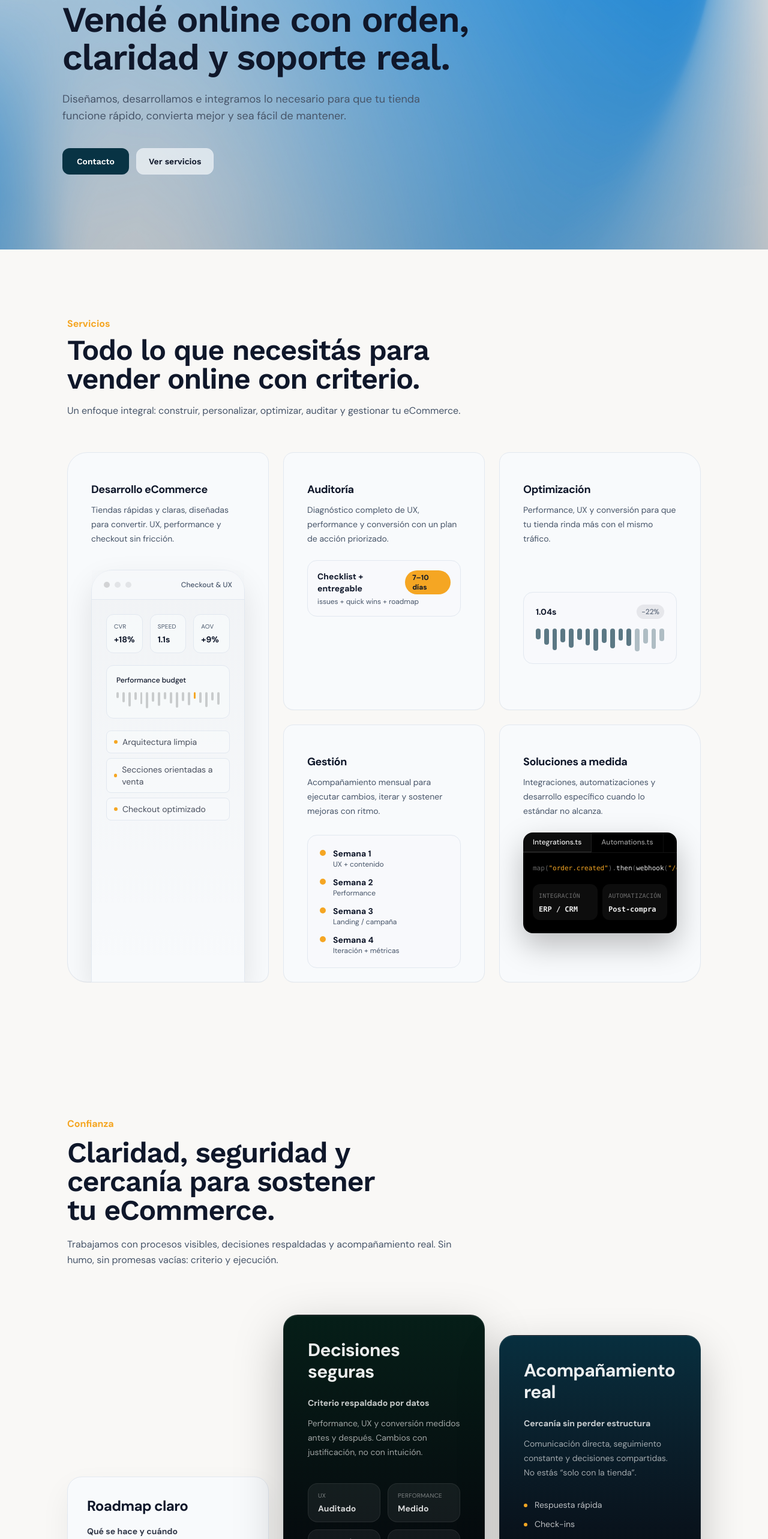
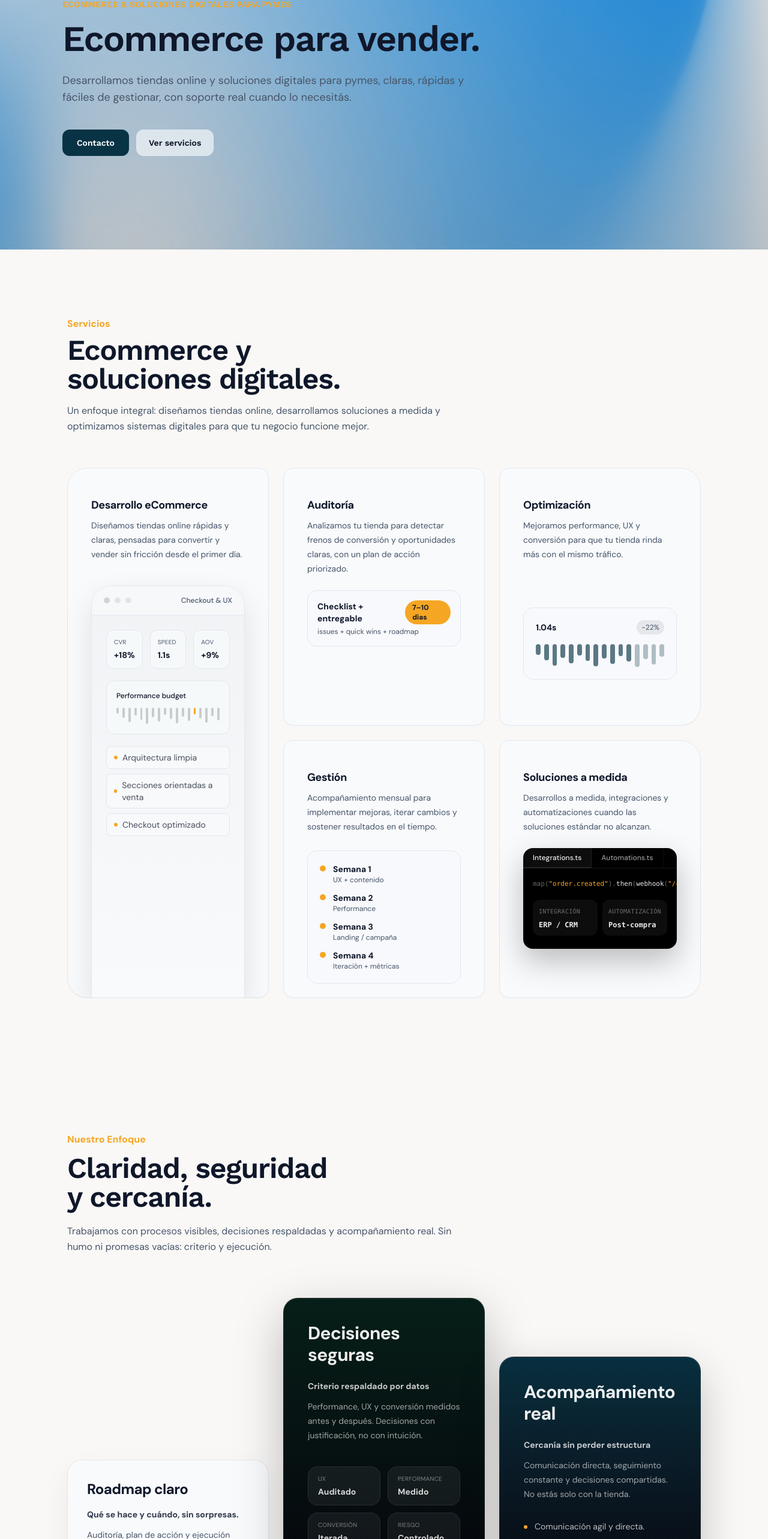
Before and after one commit to interactuy/elephant-studio-web, a Next.js app: page / in a window 1280 px wide. Shown: the part 160-2726 px from the top of the page at 60% size. Built offline with nearby package versions, Linux system fonts and the light colour scheme.

Commit message:
ajustes seo en la home

```diff
--- a/src/components/sections/home/Confianza.tsx
+++ b/src/components/sections/home/Confianza.tsx
@@ -18,19 +18,18 @@ export default function Confianza() {
             className="text-base font-semibold"
             style={{ color: "var(--accent-warm)" }}
           >
-            Confianza
+            Nuestro Enfoque
           </p>
 
           <h2
             className="mt-3 text-4xl font-semibold tracking-tight text-balance sm:text-5xl"
             style={{ color: "var(--text)" }}
           >
-            Claridad, seguridad y cercanía para sostener tu eCommerce.
+            Claridad, seguridad y cercanía.
           </h2>
 
           <p className="mt-5 text-base leading-relaxed" style={{ color: "var(--muted)" }}>
-            Trabajamos con procesos visibles, decisiones respaldadas y acompañamiento real. Sin humo, sin
-            promesas vacías: criterio y ejecución.
+            Trabajamos con procesos visibles, decisiones respaldadas y acompañamiento real. Sin humo ni promesas vacías: criterio y ejecución.
           </p>
         </div>
 
@@ -53,7 +52,7 @@ export default function Confianza() {
                 </p>
 
                 <p className="mt-4 text-sm font-semibold" style={{ color: "color-mix(in srgb, var(--text) 85%, transparent)" }}>
-                  Qué se hace y cuándo
+                  Qué se hace y cuándo, sin sorpresas.
                 </p>
 
                 <p className="mt-3 text-sm leading-6" style={{ color: "var(--muted)" }}>
@@ -91,8 +90,7 @@ export default function Confianza() {
                 </p>
 
                 <p className="mt-3 text-sm leading-6" style={{ color: "rgba(255,255,255,0.62)" }}>
-                  Performance, UX y conversión medidos antes y después. Cambios con justificación, no con
-                  intuición.
+                  Performance, UX y conversión medidos antes y después. Decisiones con justificación, no con intuición.
                 </p>
 
                 {/* Mini “stats” sin pills (solo bloques discretos, como apoyo visual) */}
@@ -148,13 +146,12 @@ export default function Confianza() {
                 </p>
 
                 <p className="mt-3 text-sm leading-6" style={{ color: "rgba(255,255,255,0.62)" }}>
-                  Comunicación directa, seguimiento constante y decisiones compartidas. No estás “solo con la
-                  tienda”.
+                  Comunicación directa, seguimiento constante y decisiones compartidas. No estás solo con la tienda.
                 </p>
 
                 {/* Sin pills: lista simple, limpia */}
                 <ul className="mt-8 space-y-3 text-sm" style={{ color: "rgba(255,255,255,0.72)" }}>
-                  {["Respuesta rápida", "Check-ins", "Prioridades claras", "Iteración continua"].map((t) => (
+                  {["Comunicación agil y directa.", "Seguimiento y priodridades claras."].map((t) => (
                     <li key={t} className="flex items-start gap-3">
                       <span
                         className="mt-2 h-1.5 w-1.5 rounded-full"
--- a/src/components/sections/home/Hero.tsx
+++ b/src/components/sections/home/Hero.tsx
@@ -52,7 +52,7 @@ export default function Hero() {
                 animationDelay: "0.1s",
               }}
             >
-              Ecommerce + soluciones digitales para pymes
+              ECOMMERCE & SOLUCIONES DIGITALES PARA PYMES
             </p>
 
             {/* Título */}
@@ -64,9 +64,7 @@ export default function Hero() {
                 animationDelay: "0.2s",
               }}
             >
-              Vendé online con orden,
-              <br />
-              claridad y soporte real.
+              Ecommerce para vender.
             </h1>
 
             {/* Descripción */}
@@ -75,8 +73,7 @@ export default function Hero() {
                          opacity-0 animate-[es-fadeUp_0.6s_ease-out_forwards]"
               style={{ animationDelay: "0.3s" }}
             >
-              Diseñamos, desarrollamos e integramos lo necesario para que tu tienda
-              funcione rápido, convierta mejor y sea fácil de mantener.
+              Desarrollamos tiendas online y soluciones digitales para pymes, claras, rápidas y fáciles de gestionar, con soporte real cuando lo necesitás.
             </p>
 
             {/* CTAs */}
--- a/src/components/sections/home/Nosotros.tsx
+++ b/src/components/sections/home/Nosotros.tsx
@@ -17,7 +17,7 @@ export default function NosotrosHome() {
             {/* Left: copy */}
             <div className="p-8 sm:p-10 lg:p-12">
               <div
-                className="text-xs font-semibold uppercase tracking-wide"
+                className="text-xs font-semibold tracking-wide"
                 style={{
                   color:
                     "color-mix(in srgb, var(--accent-warm) 92%, transparent)",
--- a/src/components/sections/home/NuestroTrabajo.tsx
+++ b/src/components/sections/home/NuestroTrabajo.tsx
@@ -53,18 +53,18 @@ export default function NuestroTrabajoSimple() {
         {/* Header */}
         <div className="max-w-2xl">
           <p className="text-base font-semibold" style={{ color: "var(--accent-warm)" }}>
-            Nuestro trabajo
+            Nuestro Trabajo
           </p>
 
           <h2
             className="mt-2 text-4xl font-semibold tracking-tight text-balance sm:text-5xl"
             style={{ color: "var(--text)" }}
           >
-            Proyectos recientes, hechos para vender.
+            Proyectos recientes, pensados para vender.
           </h2>
 
           <p className="mt-4 text-base leading-relaxed" style={{ color: "var(--muted)" }}>
-            Casos reales. Decisiones claras. Ejecución con criterio.
+            Casos reales. Decisiones claras. Ejecución con criterio, de principio a fin.
           </p>
         </div>
 
--- a/src/components/sections/home/Servicios.tsx
+++ b/src/components/sections/home/Servicios.tsx
@@ -5,23 +5,23 @@ import React from "react";
 const services = {
   dev: {
     title: "Desarrollo eCommerce",
-    desc: "Tiendas rápidas y claras, diseñadas para convertir. UX, performance y checkout sin fricción.",
+    desc: "Diseñamos tiendas online rápidas y claras, pensadas para convertir y vender sin fricción desde el primer día.",
   },
   custom: {
     title: "Soluciones a medida",
-    desc: "Integraciones, automatizaciones y desarrollo específico cuando lo estándar no alcanza.",
+    desc: "Desarrollos a medida, integraciones y automatizaciones cuando las soluciones estándar no alcanzan.",
   },
   opt: {
     title: "Optimización",
-    desc: "Performance, UX y conversión para que tu tienda rinda más con el mismo tráfico.",
+    desc: "Mejoramos performance, UX y conversión para que tu tienda rinda más con el mismo tráfico.",
   },
   audit: {
     title: "Auditoría",
-    desc: "Diagnóstico completo de UX, performance y conversión con un plan de acción priorizado.",
+    desc: "Analizamos tu tienda para detectar frenos de conversión y oportunidades claras, con un plan de acción priorizado.",
   },
   mgmt: {
     title: "Gestión",
-    desc: "Acompañamiento mensual para ejecutar cambios, iterar y sostener mejoras con ritmo.",
+    desc: "Acompañamiento mensual para implementar mejoras, iterar cambios y sostener resultados en el tiempo.",
   },
 };
 
@@ -119,12 +119,11 @@ export default function Servicios() {
             className="mt-2 text-4xl font-semibold tracking-tight text-balance sm:text-5xl"
             style={{ color: "var(--text)" }}
           >
-            Todo lo que necesitás para vender online con criterio.
+            Ecommerce y soluciones digitales.
           </h2>
 
           <p className="mt-4 text-base leading-relaxed">
-            Un enfoque integral: construir, personalizar, optimizar, auditar y
-            gestionar tu eCommerce.
+            Un enfoque integral: diseñamos tiendas online, desarrollamos soluciones a medida y optimizamos sistemas digitales para que tu negocio funcione mejor.
           </p>
         </div>
 
```
